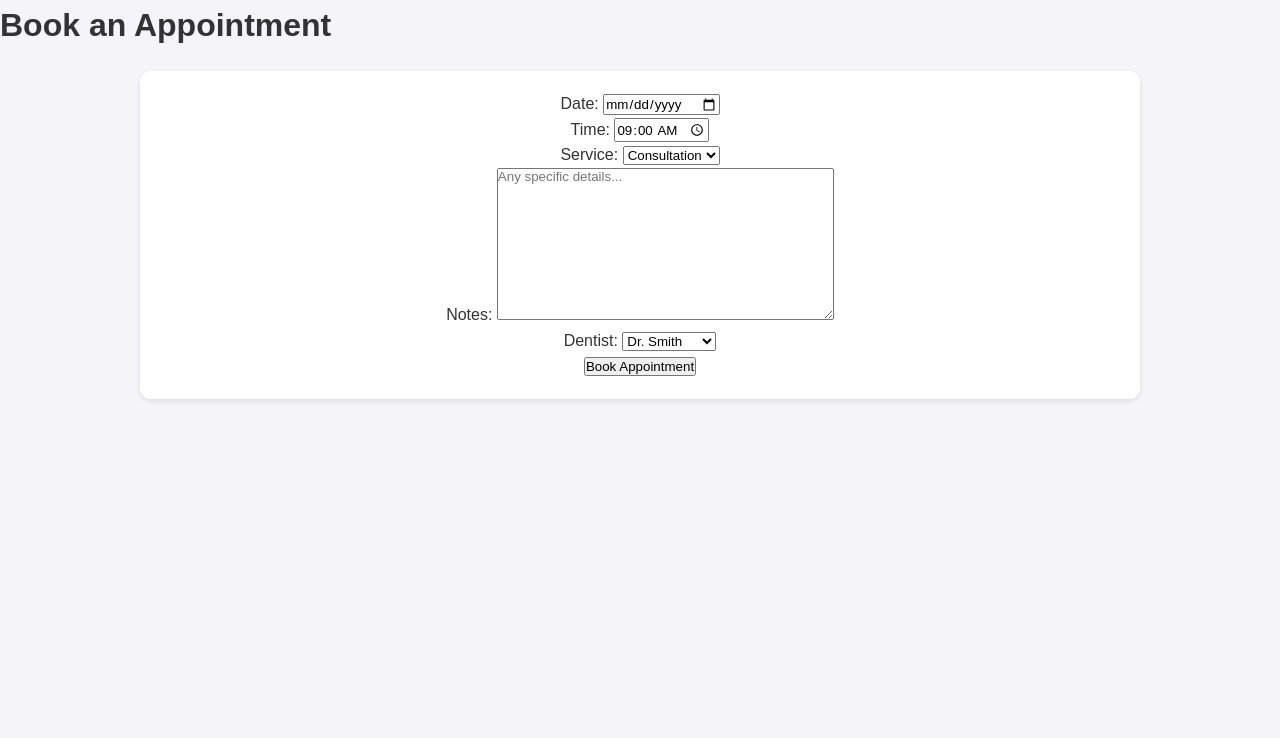
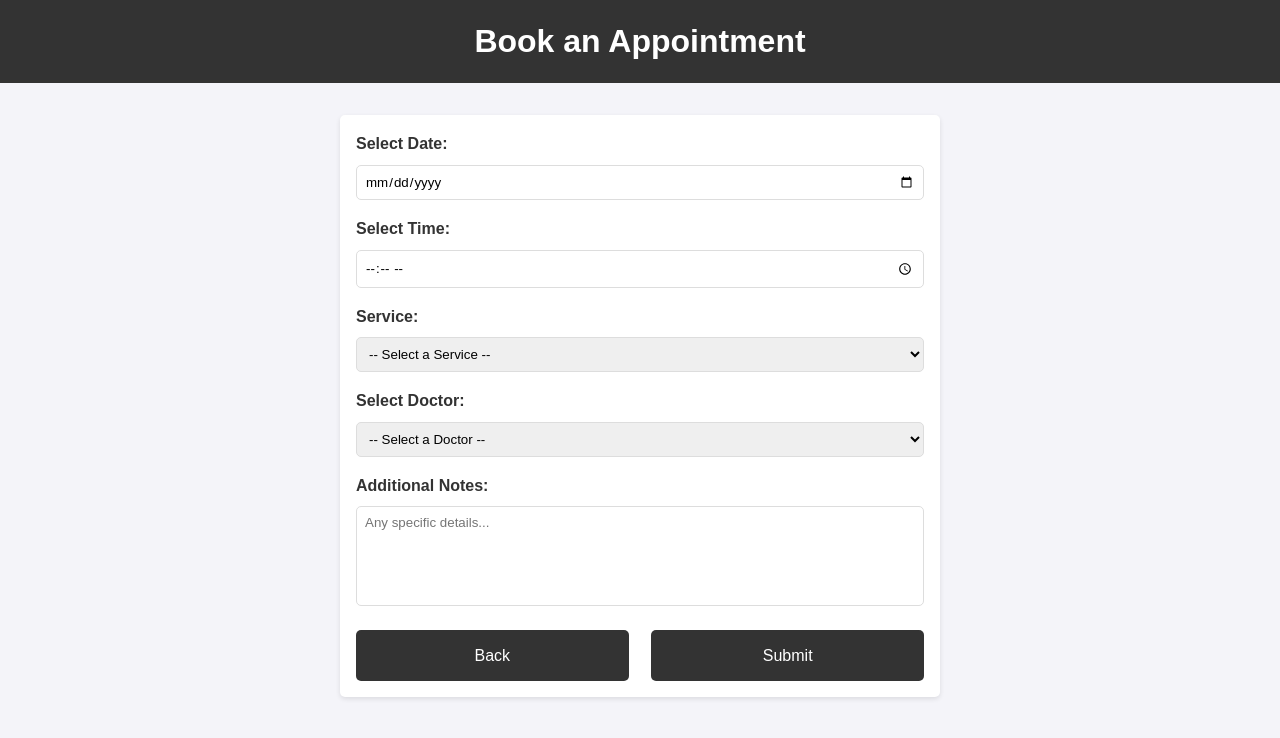
Before and after one commit to ro7uello/Acerld-Dental-Care, a Django app: page /book_appointment/ in a window 1280 px wide. Shown: the top 738 px of the page. Run offline with Django 5.2, Linux system fonts and the light colour scheme; a user stored in the database is signed in.

Commit message:
appointment fix and css fixes

```diff
--- a/myproject/patients/forms.py
+++ b/myproject/patients/forms.py
@@ -22,15 +22,15 @@
             raise forms.ValidationError("Passwords do not match")
 
 class AppointmentForm(forms.ModelForm):
-    DENTIST_CHOICES = [
+    DOCTOR_CHOICES = [
         ('Dr. Smith', 'Dr. Smith'),
         ('Dr. Johnson', 'Dr. Johnson'),
         ('Dr. Williams', 'Dr. Williams'),
     ]
-    dentist = forms.ChoiceField(choices=DENTIST_CHOICES)
+    dentist = forms.ChoiceField(choices=DOCTOR_CHOICES)
     class Meta:
         model = Appointment
-        fields = ['date', 'time', 'service', 'notes']
+        fields = ['date', 'time', 'doctor', 'service', 'notes']
         widgets = {
             'date': forms.DateInput(attrs={'type': 'date'}),
             'time': forms.TimeInput(attrs={'type': 'time'}),
--- a/myproject/patients/models.py
+++ b/myproject/patients/models.py
@@ -25,13 +25,13 @@
     user = models.ForeignKey(User, on_delete=models.CASCADE)
     date = models.DateField()
     time = models.TimeField(default=datetime.time(9, 0))  # Default time set to 9:00 AM
-    dentist = models.CharField(max_length=100)
+    doctor = models.CharField(max_length=100)
     service = models.CharField(max_length=100)
     notes = models.TextField(blank=True, null=True)
     status = models.CharField(max_length=10, choices=STATUS_CHOICES, default='Pending')
 
     def __str__(self):
-        return f"Appointment with {self.dentist} on {self.date} at {self.time}"
+        return f"Appointment with {self.doctor} on {self.date} at {self.time}"
 
 class Profile(models.Model):
     user = models.OneToOneField(User, on_delete=models.CASCADE)
--- a/myproject/patients/templates/book_appointment.html
+++ b/myproject/patients/templates/book_appointment.html
@@ -3,7 +3,7 @@
 <head>
     <meta charset="UTF-8">
     <meta name="viewport" content="width=device-width, initial-scale=1.0">
-    <title>Book an Appointment</title>
+    <title>Customer Appointment</title>
     {% load static %}
     <link rel="stylesheet" href="{% static 'appointment-style.css' %}">
     <link rel="stylesheet" href="https://cdnjs.cloudflare.com/ajax/libs/font-awesome/6.7.2/css/all.min.css" integrity="sha512-Evv84Mr4kqVGRNSgIGL/F/aIDqQb7xQ2vcrdIwxfjThSH8CSR7PBEakCr51Ck+w+/U6swU2Im1vVX0SVk9ABhg==" crossorigin="anonymous" referrerpolicy="no-referrer" />
@@ -13,11 +13,46 @@
         <h1>Book an Appointment</h1>
     </header>
     <div class="container">
-        <form method="POST">
+        <form id="appointmentForm" method="post" action="{% url 'book_appointment' %}">
             {% csrf_token %}
-            {{ form.as_p }}
-            <button type="submit">Book Appointment</button>
+            <div class="form-group">
+                <label for="date">Select Date:</label>
+                <input type="date" id="date" name="date" required>
+            </div>
+            <div class="form-group">
+                <label for="time">Select Time:</label>
+                <input type="time" id="time" name="time" required>
+            </div>
+            <div class="form-group">
+                <label for="service">Service:</label>
+                <select id="service" name="service" required>
+                    <option value="">-- Select a Service --</option>
+                    <option value="Consultation">Consultation</option>
+                    <option value="Check-Up">Check-Up</option>
+                    <option value="Follow-Up">Follow-Up</option>
+                </select>
+            </div>
+            <div class="form-group">
+                <label for="doctor">Select Doctor:</label>
+                <select id="doctor" name="doctor" required>
+                    <option value="">-- Select a Doctor --</option>
+                    <option value="Dr. Smith">Dr. Smith</option>
+                    <option value="Dr. Johnson">Dr. Johnson</option>
+                    <option value="Dr. Williams">Dr. Williams</option>
+                </select>
+            </div>
+            <div class="form-group">
+                <label for="notes">Additional Notes:</label>
+                <textarea id="notes" name="notes" placeholder="Any specific details..."></textarea>
+            </div>
+            <div class="button-wrapper">
+                <a href="{% url 'user_dashboard' %}" class="btn">Back</a>
+                <button type="submit" class="btn">Submit</button>
+            </div>
         </form>
+        <div class="success-message" id="successMessage">
+            Appointment booked successfully!
+        </div>
     </div>
 </body>
 </html>
--- a/myproject/patients/templates/landing_page.html
+++ b/myproject/patients/templates/landing_page.html
@@ -23,7 +23,7 @@
                 <button>Contact Us</button>
             </nav>
             <div class="icon">
-                <a> href="{% url 'login' %}">Login</a>
+                <a href="{% url 'login' %}">Login</a>
             </div>
         </header>
 
--- a/myproject/patients/templates/login.html
+++ b/myproject/patients/templates/login.html
@@ -22,7 +22,9 @@
             </div>
             <button type="submit">Login</button>
         </form>
-        <p>Don't have an account? <a href="{% url 'register' %}">Register here</a>.</p>
+        <div class="signup-link">
+            <p>Don't have an account? <a href="{% url 'register' %}">Register here</a>.</p>
+        </div>
     </div>
 </body>
 </html>
--- a/myproject/patients/views.py
+++ b/myproject/patients/views.py
@@ -1,6 +1,7 @@
 from django.shortcuts import render, redirect
 from django.contrib.auth import authenticate, login
 from django.contrib.auth.decorators import login_required
+from django.contrib import messages
 from django.contrib.auth.forms import AuthenticationForm
 from .forms import UserRegistrationForm, AppointmentForm
 from .models import Appointment, Patient, Profile, PromotionalOffer
@@ -28,7 +29,7 @@
             user = authenticate(username=username, password=password)
             if user is not None:
                 login(request, user)
-                return redirect('redirect_to_dashboard')
+                return redirect('user_dashboard')
     else:
         form = AuthenticationForm()
     return render(request, 'login.html', {'form': form})
@@ -41,11 +42,6 @@
         return redirect('admin_dashboard')
     else:
         return redirect('user_dashboard')
-
-@login_required
-def user_dashboard(request):
-    appointments = Appointment.objects.filter(user=request.user)
-    return render(request, 'user_dashboard.html', {'appointments': appointments})
 
 @login_required
 def admin_dashboard(request):
@@ -77,7 +73,13 @@
             appointment = form.save(commit=False)
             appointment.user = request.user
             appointment.save()
+            messages.success(request, 'Appointment booked successfully!')
             return redirect('user_dashboard')
     else:
         form = AppointmentForm()
     return render(request, 'book_appointment.html', {'form': form})
+
+@login_required
+def user_dashboard(request):
+    appointments = Appointment.objects.filter(user=request.user)
+    return render(request, 'user_dashboard.html', {'appointments': appointments})
--- a/myproject/static/appointment-style.css
+++ b/myproject/static/appointment-style.css
@@ -11,181 +11,90 @@
     line-height: 1.6;
 }
 
-.header {
+header {
     background: #333;
     color: #fff;
     padding: 1rem 0;
     text-align: center;
 }
 
-.header .navbar {
-    display: flex;
-    justify-content: center;
-    align-items: center;
+header h1 {
+    margin: 0;
+    font-size: 2rem;
 }
 
-.header .navbar img.tooth {
-    height: 50px;
-    margin-right: 20px;
+.container {
+    max-width: 600px;
+    margin: 2rem auto;
+    padding: 1rem;
+    background: #fff;
+    border-radius: 5px;
+    box-shadow: 0 2px 5px rgba(0, 0, 0, 0.1);
 }
 
-.header .navbar button {
-    background: none;
-    border: none;
-    color: #fff;
-    font-size: 1rem;
-    margin: 0 10px;
+.form-group {
+    margin-bottom: 1rem;
+}
+
+.form-group label {
+    display: block;
+    margin-bottom: 0.5rem;
+    font-weight: bold;
+}
+
+.form-group input,
+.form-group select,
+.form-group textarea {
+    width: 100%;
+    padding: 0.5rem;
+    border: 1px solid #ddd;
+    border-radius: 5px;
+}
+
+.form-group textarea {
+    resize: none;
+    height: 100px;
+}
+
+.form-group input[type="date"] {
     cursor: pointer;
 }
 
-.header .icon {
-    position: absolute;
-    top: 10px;
-    right: 10px;
-}
-
-.header .icon a {
+.btn {
+    display: inline-block;
+    justify-content: space-between;
+    padding: 0.8rem 1.2rem;
+    border: none;
+    border-radius: 5px;
     color: #fff;
+    background: #333;
     text-decoration: none;
-}
-
-.slideshow-container {
-    position: relative;
-    max-width: 1000px;
-    margin: 20px auto;
-}
-
-.slides {
-    display: none;
-}
-
-.slides img {
-    width: 100%;
-    border-radius: 10px;
-}
-
-.caption {
-    color: #fff;
-    font-size: 1.5rem;
-    position: absolute;
-    bottom: 20px;
-    left: 20px;
-    background: rgba(0, 0, 0, 0.5);
-    padding: 10px;
-    border-radius: 5px;
-}
-
-.dots-container {
-    text-align: center;
-    margin-top: 10px;
-}
-
-.dot {
-    height: 15px;
-    width: 15px;
-    margin: 0 5px;
-    background-color: #bbb;
-    border-radius: 50%;
-    display: inline-block;
     cursor: pointer;
-}
-
-.dot.active {
-    background-color: #717171;
-}
-
-.description-container {
-    max-width: 800px;
-    margin: 20px auto;
-    padding: 20px;
-    background: #fff;
-    border-radius: 10px;
-    box-shadow: 0 2px 5px rgba(0, 0, 0, 0.1);
+    font-size: 1rem;
     text-align: center;
 }
 
-.description-container h2 {
-    margin-bottom: 20px;
-    font-size: 2rem;
+.btn:hover {
+    background: #717171;
 }
 
-.description-container p {
-    font-size: 1.2rem;
-    color: #666;
+.button-wrapper {
+    display: flex;
+    justify-content: space-between; /* Align buttons to left and right */
+    margin-top: 1rem;
 }
 
-.container {
-    max-width: 1000px;
-    margin: 20px auto;
-    padding: 20px;
-    background: #fff;
-    border-radius: 10px;
-    box-shadow: 0 2px 5px rgba(0, 0, 0, 0.1);
-    text-align: center;
+/* Optional: Add some space between buttons */
+.button-wrapper .btn {
+    width: 48%; /* Adjusts the size of the buttons */
 }
 
-.services {
-    display: flex;
-    flex-wrap: wrap;
-    justify-content: space-around;
-}
-
-.service-box {
-    width: 30%;
-    height: 150px;
-    background: #f4f4f9;
-    margin: 10px;
-    border-radius: 10px;
-    box-shadow: 0 2px 5px rgba(0, 0, 0, 0.1);
-}
-
-.appointment {
-    margin-top: 20px;
-}
-
-.appointment a {
-    display: inline-block;
-    padding: 10px 20px;
-    background: #333;
-    color: #fff;
-    text-decoration: none;
+.success-message {
+    display: none;
+    margin-top: 1rem;
+    padding: 1rem;
+    background: #d4edda;
+    color: #155724;
+    border: 1px solid #c3e6cb;
     border-radius: 5px;
 }
-
-.appointment .blur {
-    padding: 10px 20px;
-    background: rgba(0, 0, 0, 0.5);
-    color: #fff;
-    border-radius: 5px;
-}
-
-.contact-container {
-    max-width: 1000px;
-    margin: 20px auto;
-    padding: 20px;
-    background: #fff;
-    border-radius: 10px;
-    box-shadow: 0 2px 5px rgba(0, 0, 0, 0.1);
-    text-align: center;
-}
-
-.contact-container .contact-group {
-    display: flex;
-    justify-content: space-around;
-    margin-top: 20px;
-}
-
-.contact-container .contacts a {
-    display: block;
-    margin: 10px 0;
-    color: #333;
-    text-decoration: none;
-}
-
-.contact-container .contacts a i {
-    margin-right: 10px;
-}
-
-.location {
-    margin-top: 20px;
-}
--- a/myproject/static/register.css
+++ b/myproject/static/register.css
@@ -29,14 +29,14 @@
         .container button {
             width: 100%;
             padding: 10px;
-            background-color: #28a745;
+            background-color: #007BFF;
             color: #fff;
             border: none;
             border-radius: 4px;
             cursor: pointer;
         }
         .container button:hover {
-            background-color: #218838;
+            background-color: #0056b3;
         }
         .login-link {
             margin-top: 15px;
```
Also changed, not shown: myproject/patients/templates/user_dashboard.html (+1 -6 lines), myproject/static/login.css (+5 -5 lines), myproject/db.sqlite3, myproject/patients/migrations/0001_initial.py, myproject/patients/migrations/0002_promotionaloffer.py (deleted), myproject/patients/migrations/0002_rename_dentist_appointment_doctor.py (added).
